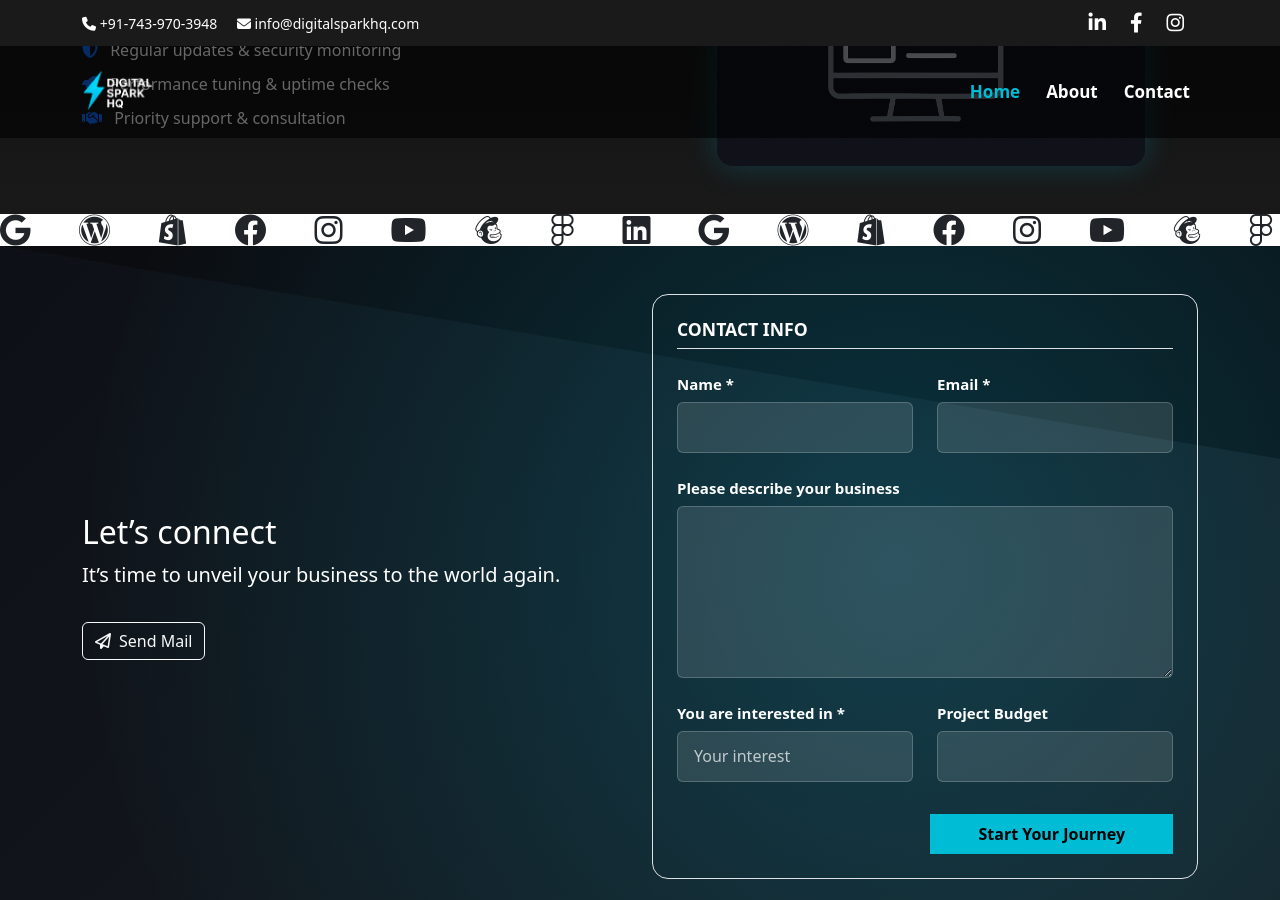
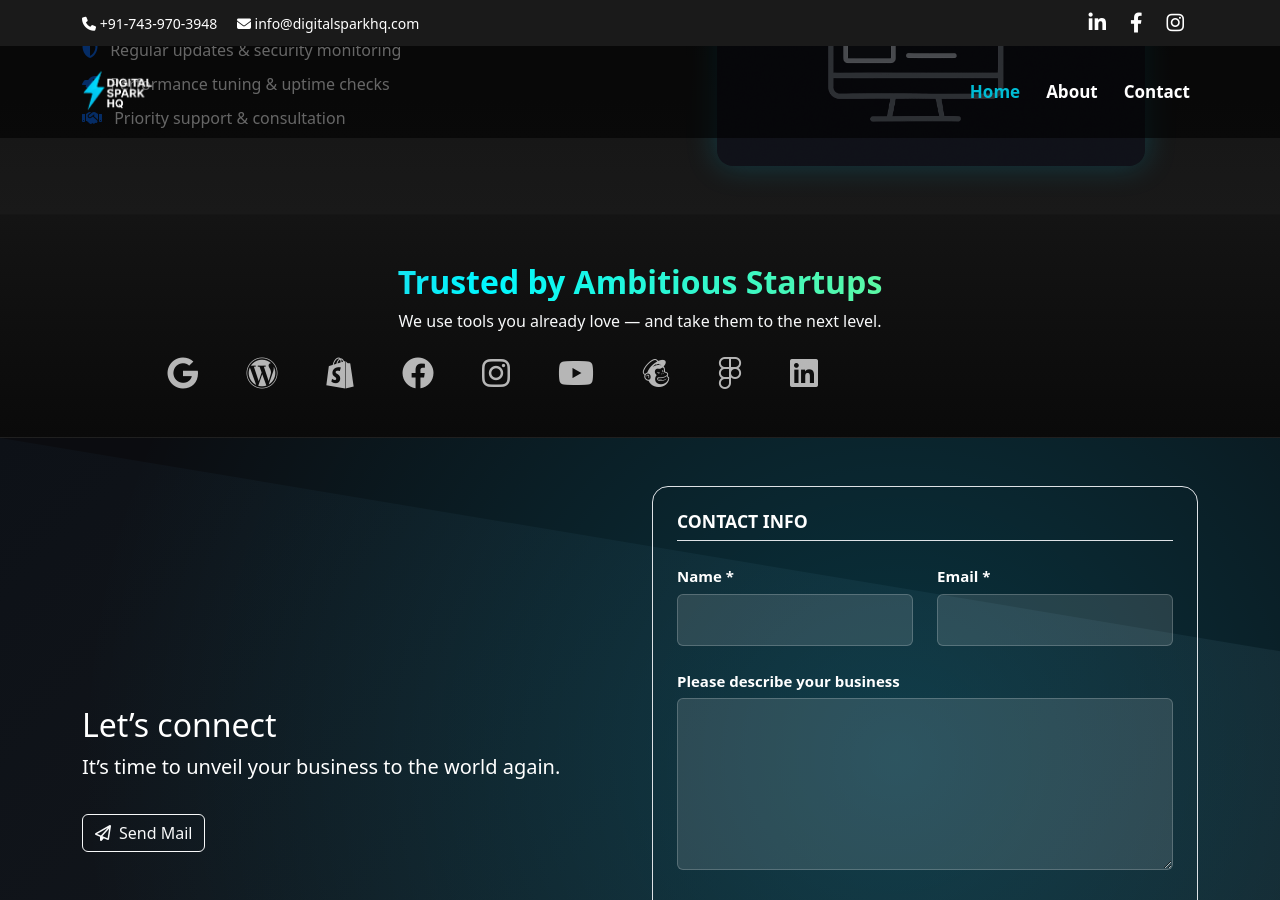
Before and after one commit to Iambiswajit-C/digitalsparkhq, a Jekyll site: the page built from index.md, in a window 1280 px wide and 900 px high, scrolled down 2729 px. Built offline with Jekyll 4.4.1, drawn with Linux system fonts in a browser that asks for light colours.

Commit message:
Update index.md

```diff
--- a/index.md
+++ b/index.md
@@ -161,27 +161,20 @@ title: "Home"
 </section>
 
 <!-- Tools We Use -->
-<div class="tools-slider d-flex align-items-center gap-5">
-  <div class="tools-track d-flex gap-5">
-    <i class="fab fa-google fa-2x"></i>
-    <i class="fab fa-wordpress fa-2x"></i>
-    <i class="fab fa-shopify fa-2x"></i>
-    <i class="fab fa-facebook fa-2x"></i>
-    <i class="fab fa-instagram fa-2x"></i>
-    <i class="fab fa-youtube fa-2x"></i>
-    <i class="fab fa-mailchimp fa-2x"></i>
-    <i class="fab fa-figma fa-2x"></i>
-    <i class="fab fa-linkedin fa-2x"></i>
-
-    <!-- Duplicate for seamless scroll -->
-    <i class="fab fa-google fa-2x"></i>
-    <i class="fab fa-wordpress fa-2x"></i>
-    <i class="fab fa-shopify fa-2x"></i>
-    <i class="fab fa-facebook fa-2x"></i>
-    <i class="fab fa-instagram fa-2x"></i>
-    <i class="fab fa-youtube fa-2x"></i>
-    <i class="fab fa-mailchimp fa-2x"></i>
-    <i class="fab fa-figma fa-2x"></i>
-    <i class="fab fa-linkedin fa-2x"></i>
+<section id="tools" class="py-5 text-center text-white position-relative overflow-hidden">
+  <div class="container fade-in">
+    <h2 class="fw-bold gradient-text mb-2">Trusted by Ambitious Startups</h2>
+    <p class="text-light mb-4">We use tools you already love — and take them to the next level.</p>
+    <div class="tools-slider d-flex align-items-center justify-content-center gap-5">
+      <i class="fab fa-google fa-2x"></i>
+      <i class="fab fa-wordpress fa-2x"></i>
+      <i class="fab fa-shopify fa-2x"></i>
+      <i class="fab fa-facebook fa-2x"></i>
+      <i class="fab fa-instagram fa-2x"></i>
+      <i class="fab fa-youtube fa-2x"></i>
+      <i class="fab fa-mailchimp fa-2x"></i>
+      <i class="fab fa-figma fa-2x"></i>
+      <i class="fab fa-linkedin fa-2x"></i>
+    </div>
   </div>
-</div>
+</section>
```
